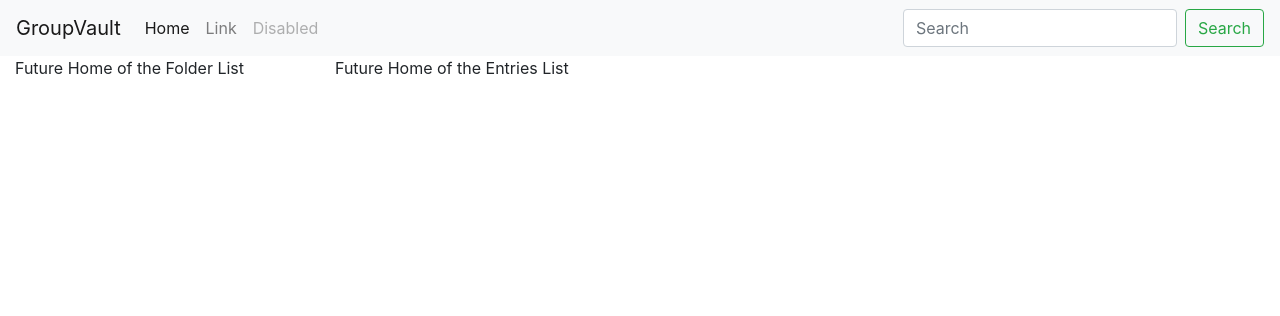
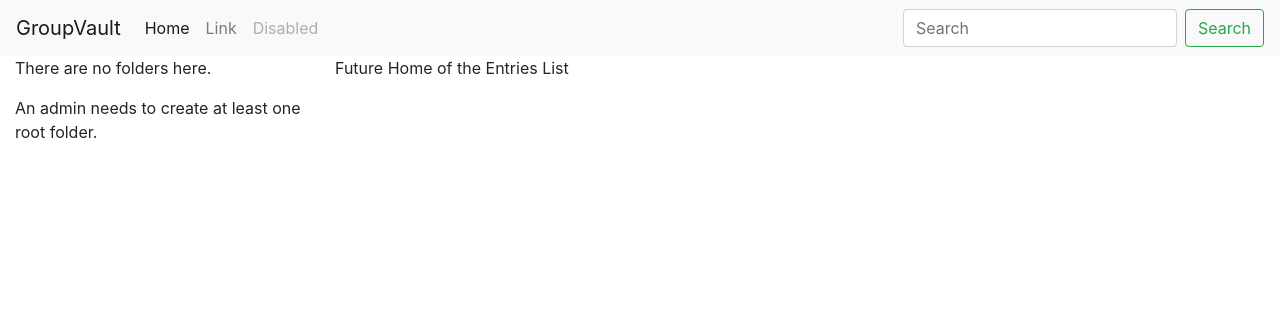
Before and after one commit to seancallaway/GroupVault, a Django app: page / in a window 1280 px wide. Shown: the top 316 px of the page. Run offline with Django 3.2, Linux system fonts and the light colour scheme; the visitor is signed in with stand-in values (Sample User, id 1); data that the repository does not hold is empty; some libraries are stand-ins or nearby versions.

Commit message:
Display folders as nested lists on left.

```diff
--- a/entries/models.py
+++ b/entries/models.py
@@ -15,7 +15,8 @@ def generate_iv_value():
 class Folder(models.Model):
     """Represents a folder containing other folders and entries."""
     name = models.CharField(max_length=255)
-    parent = models.ForeignKey('self', null=True, default=None, related_name='sub_folders', on_delete=models.SET_NULL)
+    parent = models.ForeignKey('self', null=True, blank=True, default=None,
+                               related_name='sub_folders', on_delete=models.SET_NULL)
 
     def __str__(self):
         return self.name
--- a/entries/templates/home.html
+++ b/entries/templates/home.html
@@ -1,4 +1,5 @@
 {% extends "_base.html" %}
+{% load tree_list %}
 
 {% block extrabody %}class="hold-transition sidebar-mini layout-fixed"{% endblock %}
 
@@ -33,7 +34,9 @@
     <div class="container-fluid">
         <div class="row">
             <div class="col-sm-3">
-                <p>Future Home of the Folder List</p>
+                {% autoescape off %}
+                {{ folders | tree_list }}
+                {% endautoescape %}
             </div>
             <div class="col-sm-9">
                 <p>Future Home of the Entries List</p>
--- /dev/null
+++ b/entries/templatetags/tree_list.py
@@ -0,0 +1,24 @@
+from django import template
+
+register = template.Library()
+
+
+def build_limb(folders):
+    output = ''
+    for folder in folders:
+        if not folder.sub_folders.all():
+            output += f'<li><a href="#">{folder.name}</a></li>\n'
+        else:
+            output += f'<li><a href="#">{folder.name}</a>\n<ul>\n'
+            output += build_limb(folder.sub_folders.all())
+            output += '</ul>\n</li>\n'
+
+    return output
+
+
+@register.filter(is_safe=True)
+def tree_list(value):
+    if value:
+        return build_limb(value)
+    else:
+        return '<p>There are no folders here.</p>\n<p>An admin needs to create at least one root folder.</p>'
--- a/entries/views.py
+++ b/entries/views.py
@@ -1,6 +1,13 @@
 from django.contrib.auth.mixins import LoginRequiredMixin
-from django.views.generic import TemplateView
+from django.views.generic import ListView
+from entries.models import Folder
 
 
-class HomePage(LoginRequiredMixin, TemplateView):
+class HomePage(LoginRequiredMixin, ListView):
     template_name = 'home.html'
+    model = Folder
+    context_object_name = 'folders'
+
+    def get_queryset(self):
+        """Eventually, this will be limited by permissions."""
+        return Folder.objects.filter(parent=None)
```
Also changed, not shown: entries/templatetags/__init__.py (added).
